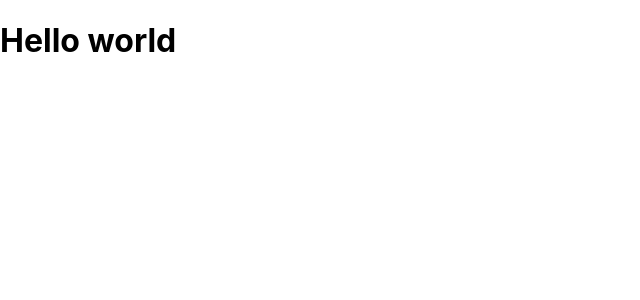
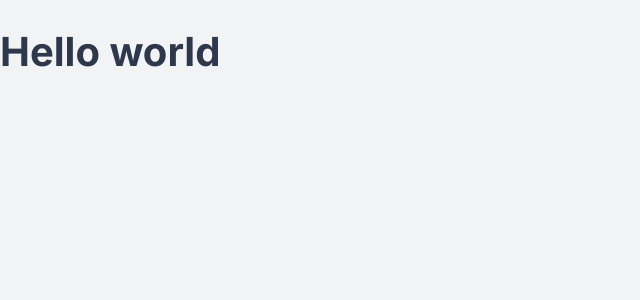
Before and after one commit to Ed-Games/anydoro, a Next.js app: page / in a window 1280 px wide. Shown: the top 300 px of the page, without its empty margins (0-640 px from the left). Built offline with nearby package versions, Linux system fonts and the light colour scheme.

Commit message:
update: imported google fonts and defined colors vars

```diff
--- a/src/styles/globals.scss
+++ b/src/styles/globals.scss
@@ -1,9 +1,35 @@
+@import url('https://fonts.googleapis.com/css2?family=Inter:wght@400;500;600;700&family=Rajdhani:wght@400;500;600;700&display=swap');
+
 html,
 body {
   padding: 0;
   margin: 0;
-  font-family: -apple-system, BlinkMacSystemFont, Segoe UI, Roboto, Oxygen,
-    Ubuntu, Cantarell, Fira Sans, Droid Sans, Helvetica Neue, sans-serif;
+  font-family: 'Inter', sans-serif;
+  font-weight: 400;
+  font-size: 20px;
+  color: var(--text);
+  background-color: var(--background);
+}
+
+:root{
+  --red: #EA360F;
+  --dark-red: #D92828;
+  --purple: #5965DF;
+  --text: #2E384C;
+  --grey: #747474;
+  --light-grey: #E0E0E0;
+  --dark-grey: #455A64;
+  --grey-blue: rgba(46, 56, 76, 0.87);
+  --black: #000000;
+  --white: #FFFFFF;
+  --dark-blue: #414AA3;
+  --light-blue: #9DA4EE;
+  --background: #F2F3F5;
+  --green: #41A391;
+  --neon-green: #2DEECC;
+  --ice: #F9F9FC;
+  --input-background: #F1F2F4;
+
 }
 
 a {
@@ -14,3 +40,20 @@ a {
 * {
   box-sizing: border-box;
 }
+
+button{
+  display: flex;
+  align-items: center;
+  justify-content: center;
+  padding: 12px;
+}
+
+input{
+  background: var(--input-background);
+  border-radius: 8px;
+}
+
+button, input{
+  border-radius: 8px;
+  max-width: 100%;
+}
```
